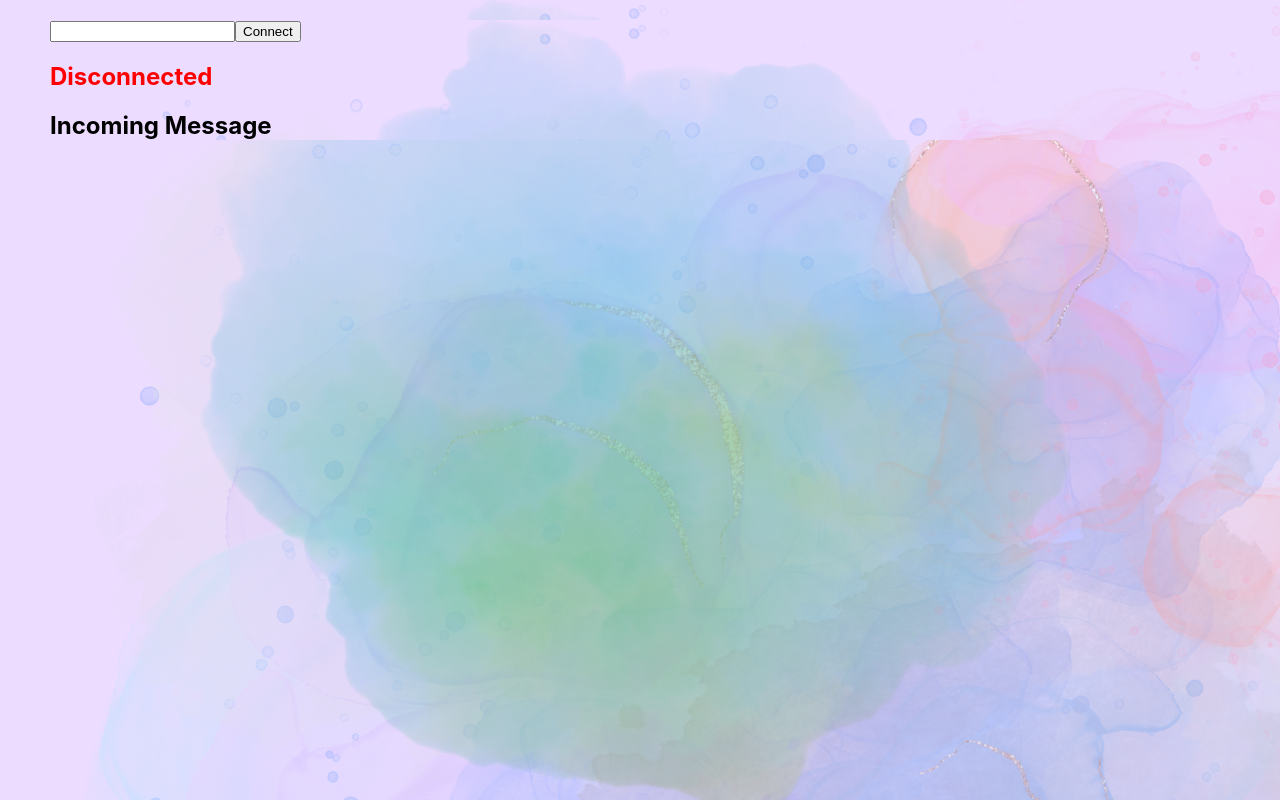
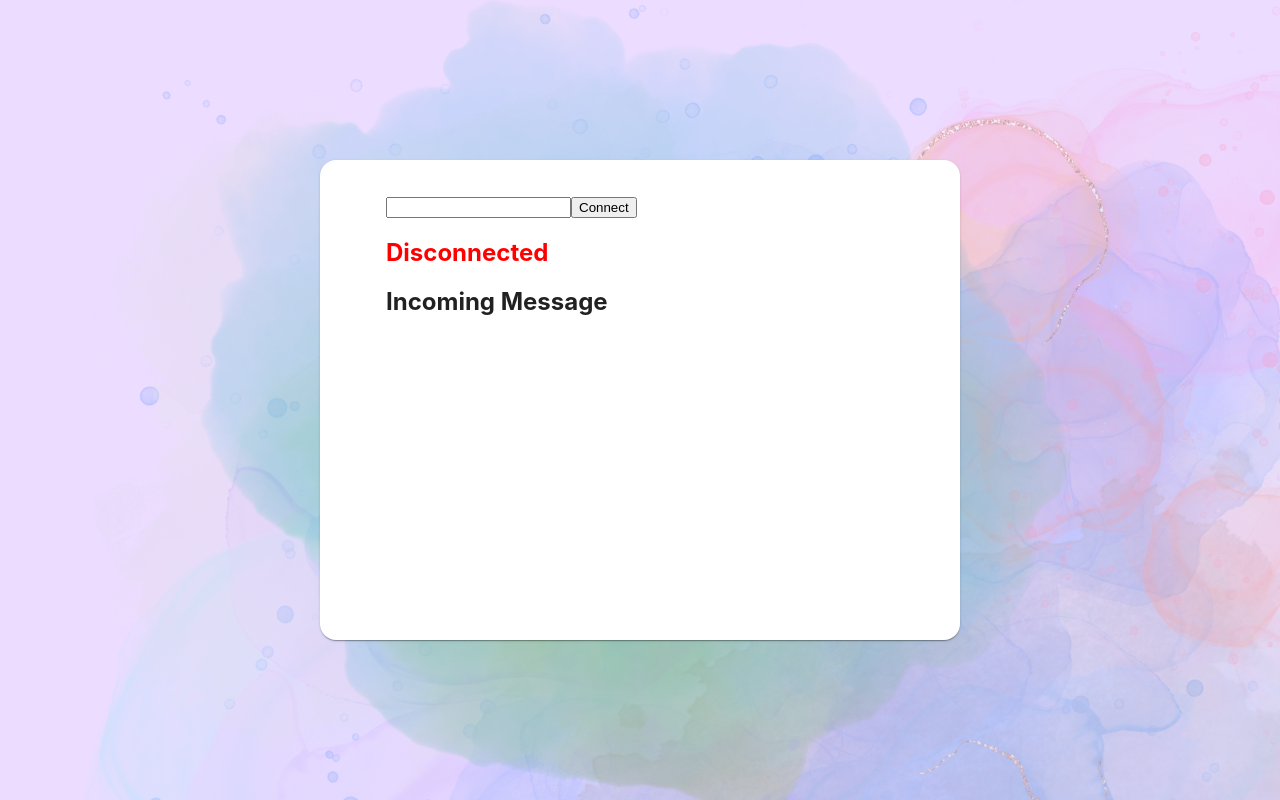
Before and after one commit to minghao912/Octopus-ui, a Next.js app: page /receive-text in a window 1280 px wide. Built offline with nearby package versions, Linux system fonts and the light colour scheme.

Commit message:
feat: use modular CenteredCard

```diff
--- a/pages/receive-text.tsx
+++ b/pages/receive-text.tsx
@@ -1,4 +1,6 @@
 import { useState, useEffect, ChangeEvent } from "react";
+
+import CenteredCard from "../components/CenteredCard";
 
 import { URL } from "../utils/urls";
 import styles from "../styles/temp.module.css";
@@ -62,11 +64,15 @@ export default function Send() {
         setWS(newWS);
     }
 
-    return <div className={styles.main}>
-        <input onChange={handleCodeInput}></input>
-        <button onClick={connect}>Connect</button>
-        <h2>{WSConnected ? <span style={{color: "green"}}>Connected</span> : <span style={{color: "red"}}>Disconnected</span>}</h2>
-        <h2>Incoming Message</h2>
-        {newestMessage && <p>{newestMessage}</p>}
-    </div>;
+    return (
+        <CenteredCard>
+            <div className={styles.main}>
+                <input onChange={handleCodeInput}></input>
+                <button onClick={connect}>Connect</button>
+                <h2>{WSConnected ? <span style={{color: "green"}}>Connected</span> : <span style={{color: "red"}}>Disconnected</span>}</h2>
+                <h2>Incoming Message</h2>
+                {newestMessage && <p>{newestMessage}</p>}
+            </div>
+        </CenteredCard>
+    );
 }
```
Also changed, not shown: pages/index.tsx (+7 -6 lines), pages/send-text.tsx (+12 -6 lines).
